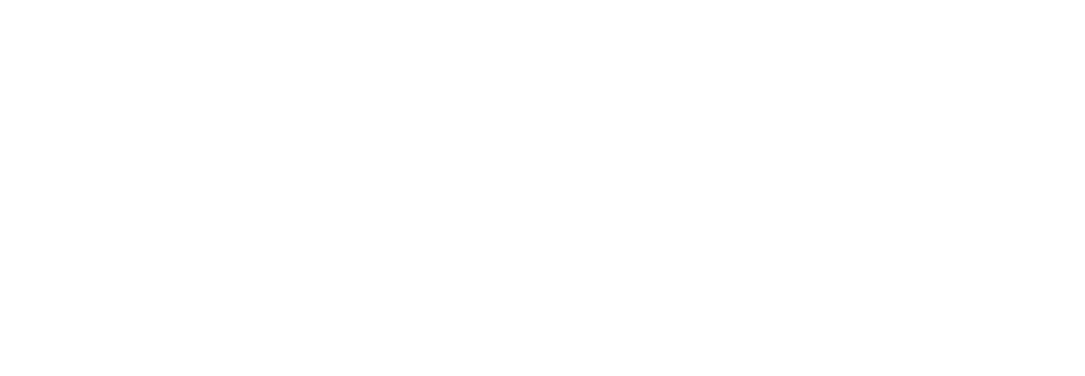
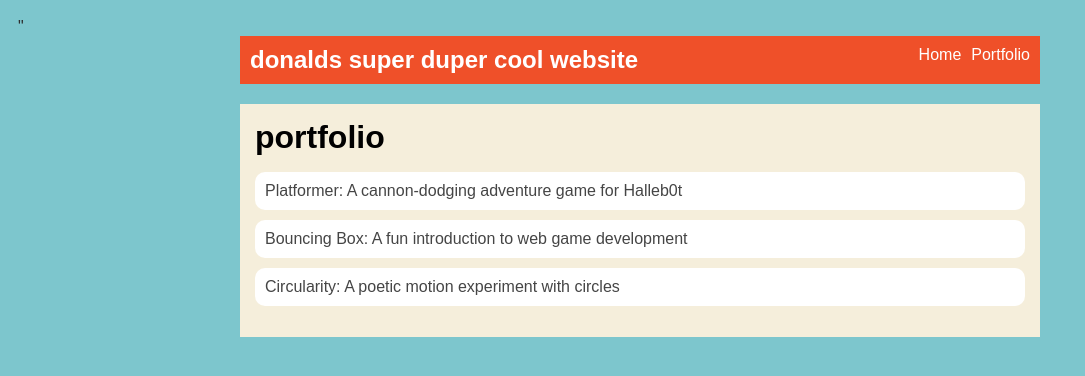
Before and after one commit to donaldnaylor14-cpu/donaldnaylor14-cpu.github.io, a plain HTML site: page portfolio.html in a window 1280 px wide. Shown: the whole page, without its empty margins (0-1085 px from the left). Drawn offline with Linux system fonts and the light colour scheme.

Commit message:
add portfolio page to website

```diff
--- a/portfolio.html
+++ b/portfolio.html
@@ -0,0 +1,41 @@
+<!DOCTYPE html>
+<html>
+  <head>
+    <title>donald's super duper cool website</title>
+    <link rel="stylesheet" href="style.css" />
+    "
+  </head>
+
+  <body>
+    <!-- All content goes here -->
+    <div id="all-contents">
+    <nav>
+     <h1>donalds super duper cool website</h1>
+     <ul id="nav-ul">
+    <li class="nav-li">
+      <a href="index.html">Home</a>
+    </li>
+    <li>
+      <a href="portfolio.html">Portfolio</a>
+    </li>
+     </ul>
+    </nav>
+    <main>
+      <div class="content">
+        <h1>portfolio</h1>
+        <ul id="portfolio">
+          <li>
+  <a href="fsd-projects/platformer/">Platformer: A cannon-dodging adventure game for Halleb0t</a>
+</li>
+<li>
+  <a href="fsd-projects/bouncing-box/">Bouncing Box: A fun introduction to web game development</a>
+</li>
+<li>
+  <a href="fsd-projects/circularity/">Circularity: A poetic motion experiment with circles</a>
+</li>
+        </ul>
+      </div>
+    </main>
+    </div>
+  </body>
+</html>
--- a/style.css
+++ b/style.css
@@ -74,3 +74,27 @@ main {
 h2, h3 {
     margin: 0px;
 }
+.content h1 {
+  color: black;
+}
+
+#portfolio {
+  list-style-type: none;
+  padding-left: 0;
+}
+
+#portfolio li {
+  background: #fff;
+  padding: 10px;
+  border-radius: 10px;
+  margin-bottom: 10px;
+}
+
+#portfolio li:hover {
+  background: #eee;
+}
+
+#portfolio a {
+  text-decoration: none;
+  color: #454545;
+}
```
Also changed, not shown: index.html (+1 -1 lines).
